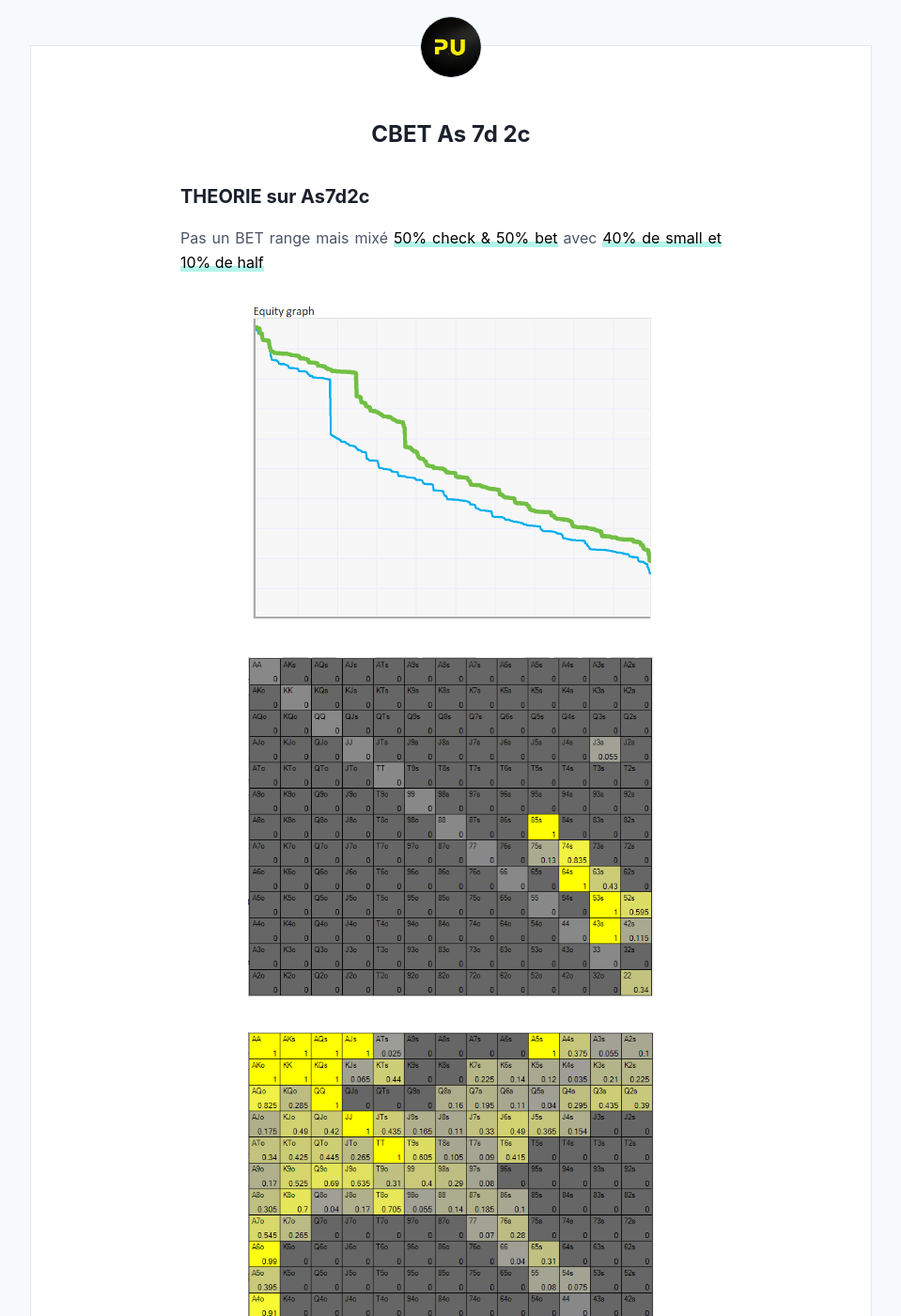
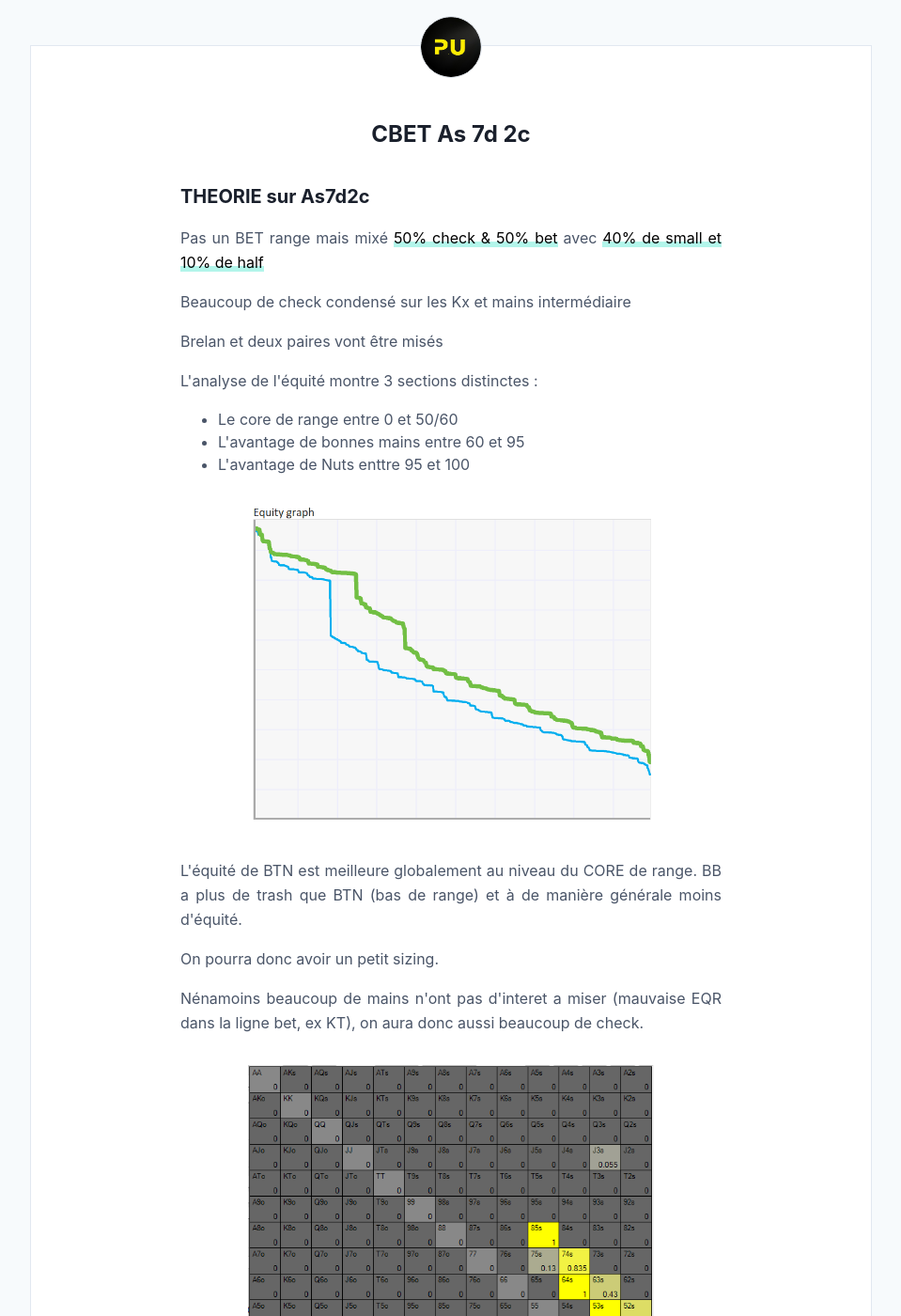
Before and after one commit to greglejeune/blog, a Jekyll site: the page built from _posts/2024-02-04-btnvsbb-cbet-As7d2c.md, in a window 1280 px wide and 1400 px high. Shown: the whole window at 94% size, without its empty margins (160-1119 px from the left). Built offline with Jekyll 4.4.1, drawn with Linux system fonts in a browser that asks for light colours; some of the changed text lies outside the part shown.

Commit message:
Update 2024-02-04-btnvsbb-cbet-As7d2c.md

```diff
--- a/_posts/2024-02-04-btnvsbb-cbet-As7d2c.md
+++ b/_posts/2024-02-04-btnvsbb-cbet-As7d2c.md
@@ -13,16 +13,38 @@
 
   <p>Pas un BET range mais mixé <span>50% check & 50% bet</span> avec <span>40% de small et 10% de half</span></p>
 
+  <p>Beaucoup de check condensé sur les Kx et mains intermédiaire</p>
+
+  <p>Brelan et deux paires vont être misés</p>
+
+  <p>L'analyse de l'équité montre 3 sections distinctes : </p>
+
+  <ul>
+    <li>Le core de range entre 0 et 50/60</li>
+    <li>L'avantage de bonnes mains entre 60 et 95</li>
+    <li>L'avantage de Nuts enttre 95 et 100</li>
+  </ul>
+
   <figure class="image-center">
     <img src="/blog/img/2024-02-04-eq.png" style="width: 50%; heigth: 50%">
   </figure>
+
+  <p>L'équité de BTN est meilleure globalement au niveau du CORE de range. BB a plus de trash que BTN (bas de range) et à de manière générale moins d'équité.</p>
+
+  <p>On pourra donc avoir un petit sizing.</p>
+
+  <p>Nénamoins beaucoup de mains n'ont pas d'interet a miser (mauvaise EQR dans la ligne bet, ex KT), on aura donc aussi beaucoup de check.</p>
 
   <figure class="image-center">
     <img src="/blog/img/2024-02-04-core.png" style="width: 50%; heigth: 50%">
   </figure>
 
+  <p>Le fait d'avoir un gros avantage de bonnes mains (plus d'As) nous permettra d'avoir un sizing half.</p>
+
   <figure class="image-center">
     <img src="/blog/img/2024-02-04-top.png" style="width: 50%; heigth: 50%">
   </figure>
 
+  <p>Il n'y a pas vraiment d'avantage de Nuts et donc pas de gros sizing.</p>
+
 </div>
```
